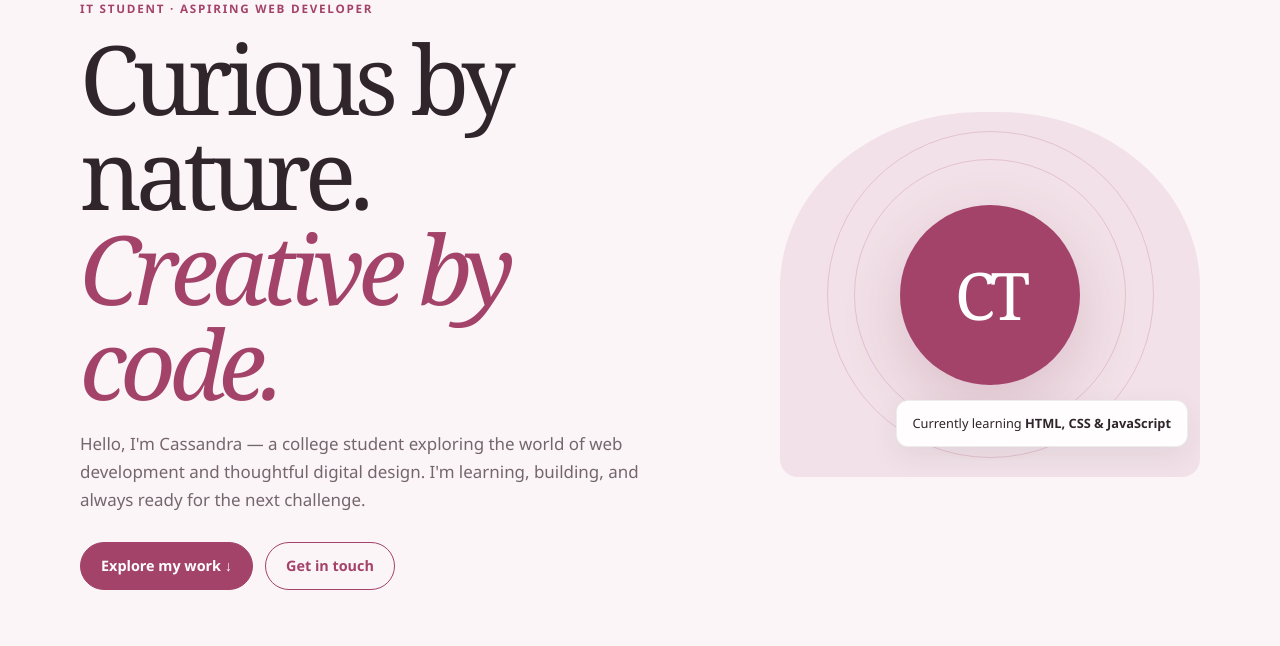
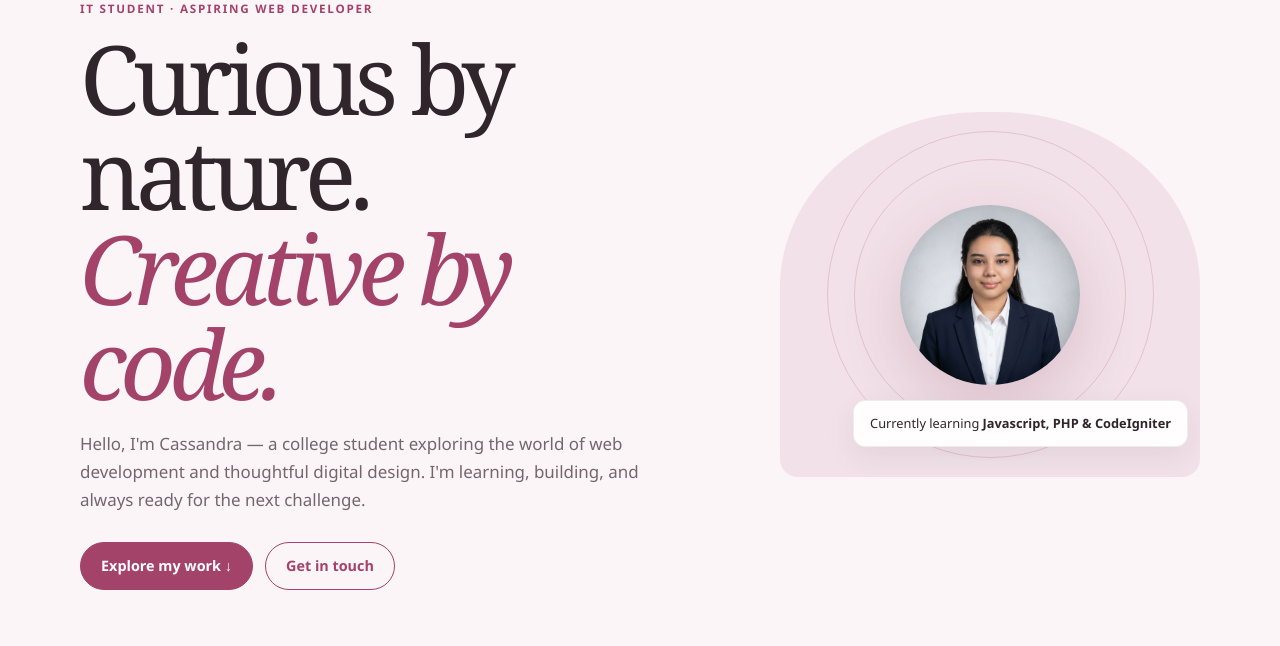
Before and after one commit to sump-exe/portfolio, a PHP site: page / in a window 1280 px wide. Shown: the part 163-809 px from the top of the page. Run offline with PHP 8.4, Linux system fonts and the light colour scheme.

Commit message:
added my professional pic

```diff
--- a/index.php
+++ b/index.php
@@ -36,9 +36,9 @@
                         <a class="button button-secondary" href="#contact">Get in touch</a>
                     </div>
                 </div>
-                <div class="hero-art" aria-label="Decorative monogram illustration">
-                    <div class="art-initials" aria-hidden="true">CT</div>
-                    <div class="art-note">Currently learning <strong>HTML, CSS &amp; JavaScript</strong></div>
+                <div class="hero-art">
+                    <img class="art-photo" src="1x1.png" alt="Portrait of Ma. Cassandra Tansioco">
+                    <div class="art-note">Currently learning <strong>Javascript, PHP &amp; CodeIgniter</strong></div>
                 </div>
             </div>
         </section>
--- a/styles.css
+++ b/styles.css
@@ -93,11 +93,10 @@ h2 { margin-bottom: 14px; font-size: clamp(2.2rem, 5vw, 3.5rem); line-height: 1.
 .hero-art:before, .hero-art:after { position: absolute; content: ""; border: 1px solid rgba(164, 67, 105, .2); border-radius: 50%; }
 .hero-art:before { width: 270px; height: 270px; }
 .hero-art:after { width: 325px; height: 325px; }
-.art-initials {
-    z-index: 1; width: 180px; height: 180px; display: grid; place-items: center;
-    border-radius: 50%; background: var(--pink); color: white;
+.art-photo {
+    z-index: 1; width: 180px; height: 180px; display: block;
+    border-radius: 50%; object-fit: cover; object-position: center 32%;
     box-shadow: 0 22px 60px rgba(129, 52, 79, .19);
-    font-family: var(--serif); font-size: 4.1rem; letter-spacing: -.08em;
 }
 .art-note {
     position: absolute; z-index: 2; right: 12px; bottom: 30px;
@@ -179,7 +178,7 @@ footer { padding: 24px 0; color: var(--muted); font-size: .78rem; }
     .hero-art { min-height: 290px; }
     .hero-art:before { width: 220px; height: 220px; }
     .hero-art:after { width: 270px; height: 270px; }
-    .art-initials { width: 145px; height: 145px; font-size: 3.4rem; }
+    .art-photo { width: 145px; height: 145px; }
     .art-note { right: 8px; bottom: 18px; }
     .fact { padding: 17px 12px; }
     .fact:first-child { padding-left: 0; }
```
Also changed, not shown: 1x1.png (added).
